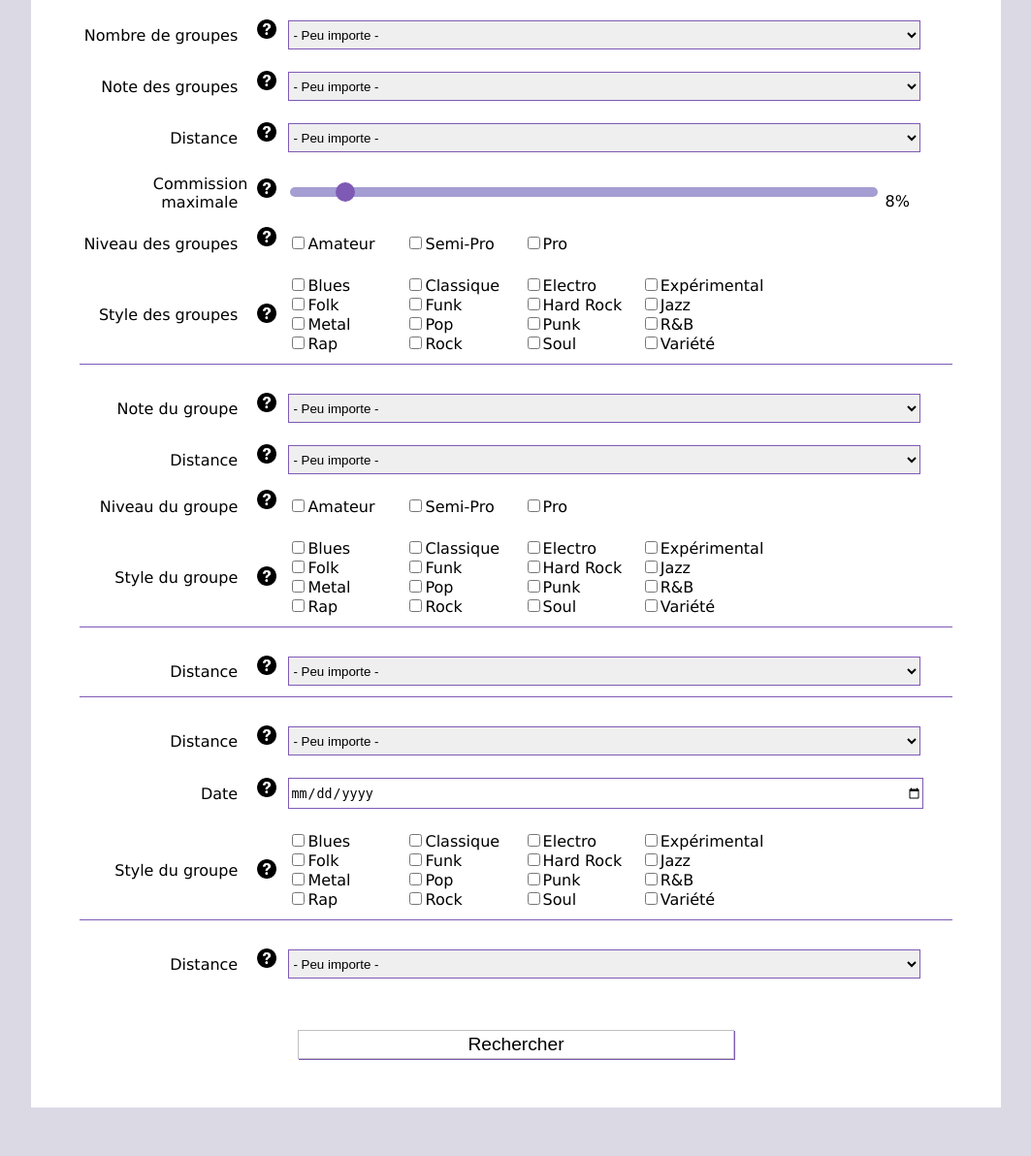
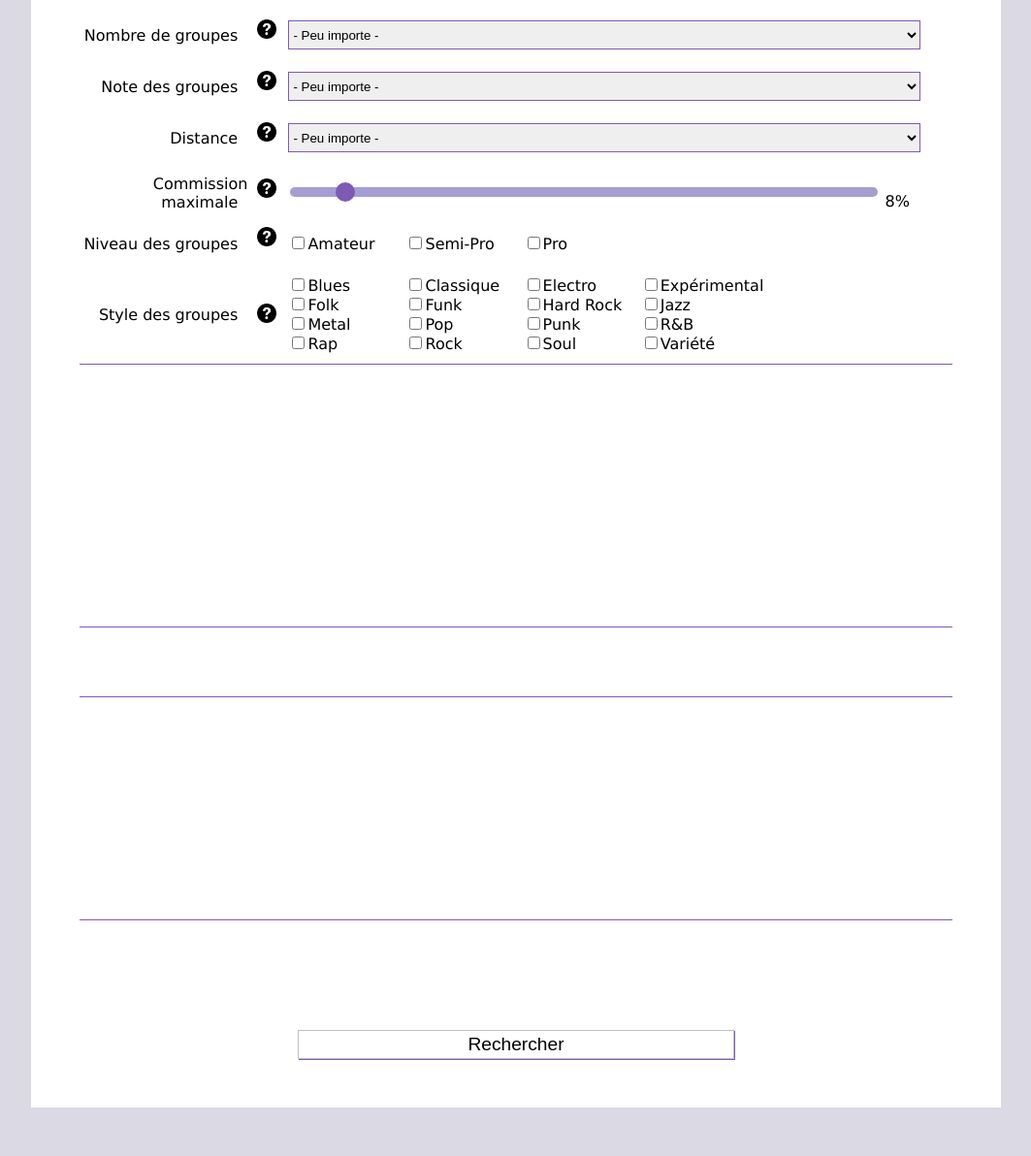
Before and after one commit to ZeZombini/MOLPE, a PHP site: template view/recherche.view.php in a window 1280 px wide. Shown: the part 622-1814 px from the top of the page at 97% size, without its empty margins (108-1171 px from the left). Run offline with PHP 8.4, Linux system fonts and the light colour scheme; the template is opened without the code that fills it, so the values that code supplies are empty; some libraries are stand-ins or nearby versions.

Commit message:
encore du js

```diff
--- a/view/recherche.view.php
+++ b/view/recherche.view.php
@@ -33,7 +33,7 @@
 				<td>Vous recherchez un(e) &nbsp</td>
 				<td></td>
 				<td>
-					<input type="radio" name="type" value="Booker" id="radio_booker"/><label for="radio_booker">Booker</label>
+					<input type="radio" name="type" value="Booker" id="radio_booker" checked/><label for="radio_booker">Booker</label>
 					<input type="radio" name="type" value="Groupe" id="radio_groupe"/><label for="radio_groupe">Groupe</label>
 					<input type="radio" name="type" value="Organisateur" id="radio_orga"/><label for="radio_orga">Organisateur</label>
 					<input type="radio" name="type" value="Evenement" id="radio_evt"/><label for="radio_evt">Évènement</label>
@@ -132,7 +132,7 @@
 			<hr>
 
 
-			<table id="radio_groupe"> <!-- RECHERCHE AVANCEE GROUPE -->
+			<table id="radio_groupe" class="hide"> <!-- RECHERCHE AVANCEE GROUPE -->
 
   			<tr class="ligne_simple">
   				<td>Note du groupe &nbsp</td>
@@ -200,7 +200,7 @@
 			<hr>
 
 
-			<table id="radio_orga"> <!-- RECHERCHE AVANCEE ORGA -->
+			<table id="radio_orga" class="hide"> <!-- RECHERCHE AVANCEE ORGA -->
   			<tr class="ligne_simple">
   				<td>Distance &nbsp</td>
 				<td></td>
@@ -223,7 +223,7 @@
 
 
 
-			<table id="radio_evt"> <!-- RECHERCHE AVANCEE EVENEMENT -->
+			<table id="radio_evt" class="hide"> <!-- RECHERCHE AVANCEE EVENEMENT -->
   			<tr class="ligne_simple">
   				<td>Distance &nbsp</td>
 				<td></td>
@@ -274,7 +274,7 @@
 			<!-- A RETIRER ENSUITE -->
 			<hr>
 
-			<table id="radio_salle"> <!-- RECHERCHE AVANCEE SALLE -->
+			<table id="radio_salle" class="hide"> <!-- RECHERCHE AVANCEE SALLE -->
   			<tr class="ligne_simple">
   				<td>Distance &nbsp</td>
 				<td></td>
```
